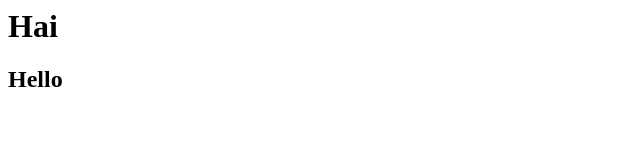
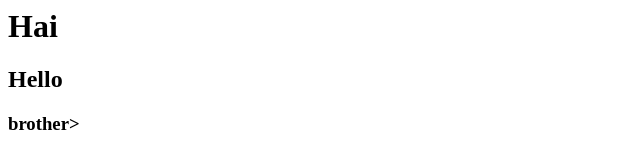
Before and after one commit to ittyjose/DevOpsHTML, a plain HTML site: page index.html in a window 1280 px wide. Shown: the full height of the page, 0-640 px from the left. Drawn offline with Linux system fonts and the light colour scheme.

Commit message:
Update index.html
added h3

```diff
--- a/index.html
+++ b/index.html
@@ -2,5 +2,6 @@
 <body>
 	<h1>Hai</h1>
 	<h2>Hello</h2>
+	<h3>brother></h3>
 </body>
 </html>
```
